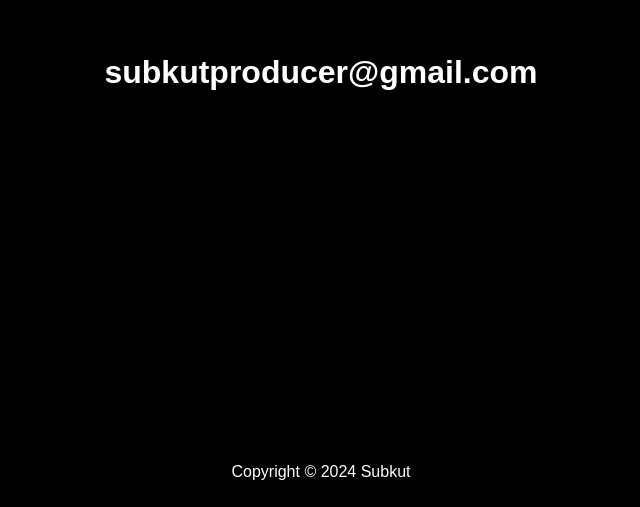
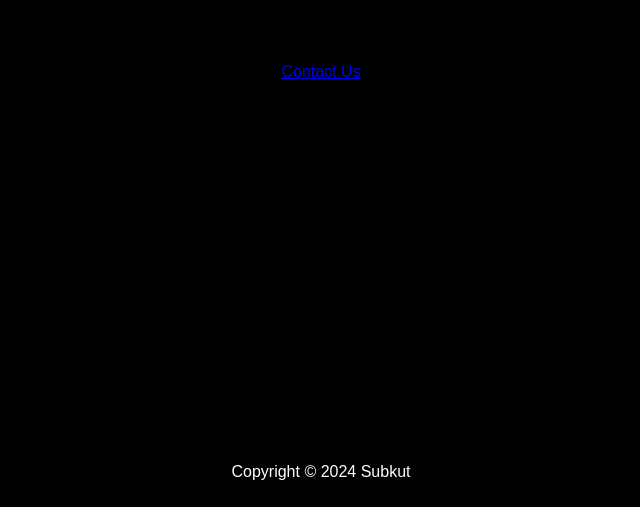
Before and after one commit to pablocamesellecastro/pablocamesellecastro, a plain HTML site: page index.html in a window 1280 px wide. Shown: the part 293-800 px from the top of the page, without its empty margins (319-959 px from the left). Drawn offline with Linux system fonts and the light colour scheme.

Commit message:
tercer commit

```diff
--- a/index.html
+++ b/index.html
@@ -7,7 +7,7 @@
 <body>
 
     <main>
-        <h1>subkutproducer@gmail.com</h1>
+        <a href="mailto:subkutproducer@gmail.com" class="contact-button">Contact Us</a>
     </main>
 
     <footer>
```
